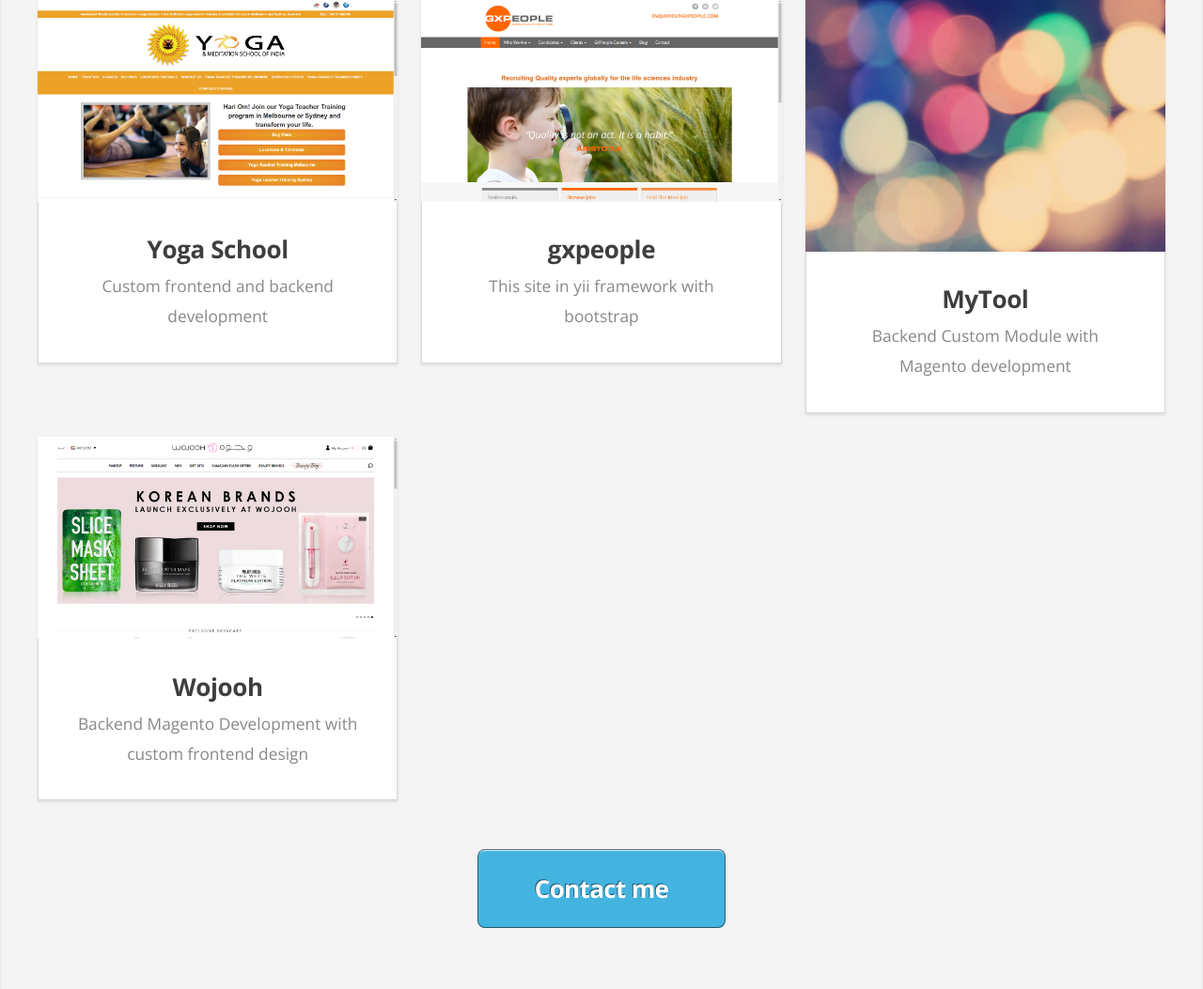
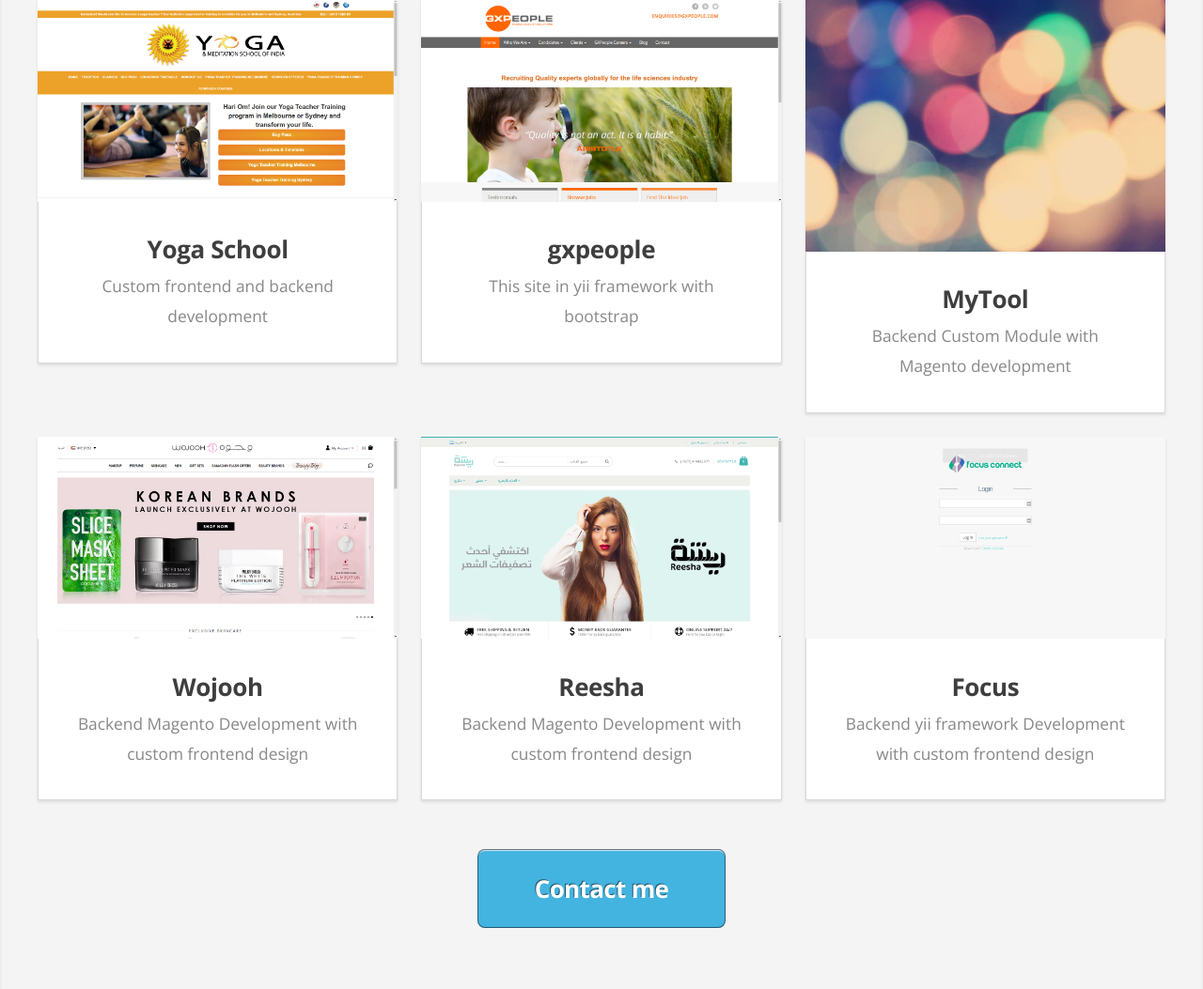
Before and after one commit to mkdaraniya/milind.github.io, a PHP site: page / in a window 1280 px wide. Shown: the part 1951-3004 px from the top of the page at 94% size. Run offline with PHP 8.4, Linux system fonts and the light colour scheme; some libraries are stand-ins or nearby versions.

Commit message:
add reesha and focus-store project

```diff
--- a/assets/js/custom.js
+++ b/assets/js/custom.js
@@ -45,6 +45,7 @@ $(document).ready(function () {
                  data: $(form).serialize(),
                  success: function (response) {
                  	var res = JSON.parse(response);
+                    console.info(response);
 
                  	if(res.result == true){
                  		$(form).html("<div id='message'></div>");
--- a/index.php
+++ b/index.php
@@ -1600,14 +1600,14 @@
     <div class="container">
       <div class="row">
         <div class="4u 12u(mobile)">
-          <article class="box style2"><a href="yogaschoolofindia.com.au" class="image featured"><img src="images/yoga.png" alt=""></a>
-            <h3><a href="yogaschoolofindia.com.au">Yoga School</a></h3>
+          <article class="box style2"><a href="yogaschoolofindia.com.au" target="_blank" class="image featured"><img src="images/yoga.png" alt=""></a>
+            <h3><a href="yogaschoolofindia.com.au" target="_blank">Yoga School</a></h3>
             <p>Custom  frontend and  backend  development</p>
           </article>
         </div>
         <div class="4u 12u(mobile)">
-          <article class="box style2"><a href="http://www.gxpeople.com/" class="image featured"><img src="images/gxpeople.png" alt=""></a>
-            <h3><a href="http://www.gxpeople.com/">gxpeople</a></h3>
+          <article class="box style2"><a href="http://www.gxpeople.com/" target="_blank" class="image featured"><img src="images/gxpeople.png" alt=""></a>
+            <h3><a href="http://www.gxpeople.com/" target="_blank">gxpeople</a></h3>
             <p>This site in yii framework with bootstrap</p>
           </article>
         </div>
@@ -1620,9 +1620,21 @@
       </div>
       <div class="row">
         <div class="4u 12u(mobile)">
-          <article class="box style2"><a href="wojooh.com" class="image featured"><img src="images/wojooh.png" alt=""></a>
-            <h3><a href="wojooh.com">Wojooh</a></h3>
+          <article class="box style2"><a href="https://www.wojooh.com/" target="_blank" class="image featured"><img src="images/wojooh.png" alt=""></a>
+            <h3><a href="https://www.wojooh.com/" target="_blank">Wojooh</a></h3>
             <p>Backend Magento Development with custom frontend design</p>
+          </article>
+        </div>
+        <div class="4u 12u(mobile)">
+          <article class="box style2"><a href="http://reesha.ae" target="_blank" class="image featured"><img src="images/reesha.png" alt=""></a>
+            <h3><a href="http://reesha.ae"  target="_blank">Reesha</a></h3>
+            <p>Backend Magento Development with custom frontend design</p>
+          </article>
+        </div>
+        <div class="4u 12u(mobile)">
+          <article class="box style2"><a href="http://efocus.store" class="image featured"><img src="images/efocus_store.png"  target="_blank" alt=""></a>
+            <h3><a href="http://efocus.store"  target="_blank">Focus</a></h3>
+            <p>Backend yii framework Development with custom frontend design</p>
           </article>
         </div>
 
@@ -1696,11 +1708,11 @@
           <h3>Find me on ...</h3>
           <ul class="social">
             <!--<li><a href="#" class="icon fa-twitter"><span class="label">Twitter</span></a></li>-->
-            <li><a href="https://www.facebook.com/MilindDaraniya" class="icon fa-facebook"><span class="label">Facebook</span></a></li>
+            <li><a href="https://www.facebook.com/MilindDaraniya" class="icon fa-facebook" target="_blank"><span class="label">Facebook</span></a></li>
             <!--<li><a href="#" class="icon fa-dribbble"><span class="label">Dribbble</span></a></li>-->
-            <li><a href="https://www.linkedin.com/profile/preview?locale=en_US&trk=prof-0-sb-preview-primary-button" class="icon fa-linkedin"><span class="label">LinkedIn</span></a></li>
+            <li><a href="https://www.linkedin.com/in/milind-daraniya" class="icon fa-linkedin" target="_blank"><span class="label">LinkedIn</span></a></li>
             <!--<li><a href="#" class="icon fa-tumblr"><span class="label">Tumblr</span></a></li>-->
-            <li><a href="https://plus.google.com/111543418712996554287" class="icon fa-google-plus"><span class="label">Google+</span></a></li>
+            <li><a href="https://plus.google.com/111543418712996554287" class="icon fa-google-plus" target="_blank"><span class="label">Google+</span></a></li>
             <!--<li><a href="#" class="icon fa-github"><span class="label">Github</span></a></li>-->
           </ul>
           <hr>
```
Also changed, not shown: mail.php (+11 -5 lines), images/efocus_store.png (added), images/reesha.png (added), 1 other file.
